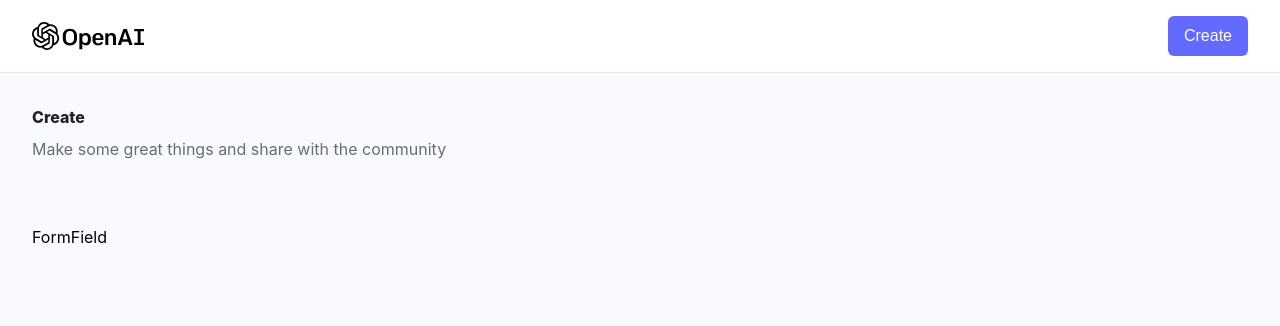
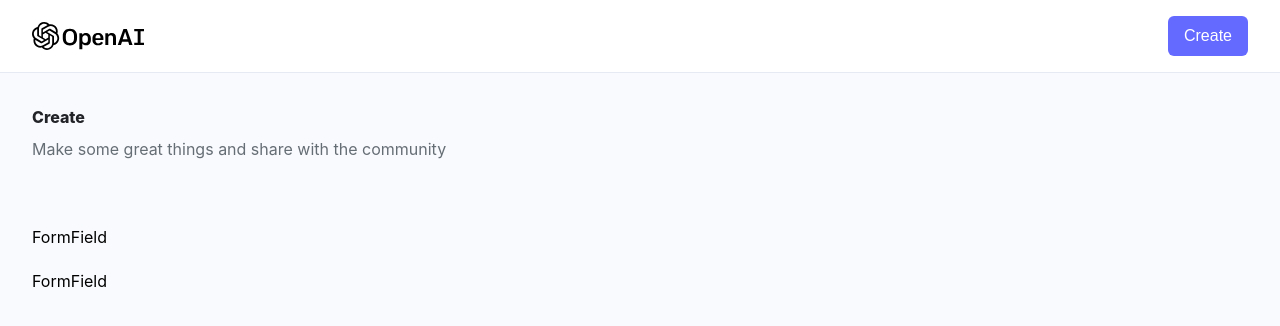
Before and after one commit to alanxu186/Dalle_clone, a React (Vite) app in the folder client/: page /create-post in a window 1280 px wide. Shown: the top 326 px of the page. Built offline with nearby package versions, Linux system fonts and the light colour scheme; a web font is replaced by a local one.

Commit message:
duplicate addition FormField for prompts, create handleSurpriseMe function

```diff
--- a/client/src/pages/CreatePost.jsx
+++ b/client/src/pages/CreatePost.jsx
@@ -23,6 +23,10 @@ const CreatePost = () => {
 
   }
 
+  const handleSurpriseMe = () => {
+
+  }
+
   return (
     <section className="max-w-7xl mx-auto">
       <div>
@@ -40,6 +44,16 @@ const CreatePost = () => {
             value={form.name}
             handleChange={handleChange}
           />
+          <FormField
+            LabelName='Prompt'
+            type='text'
+            name='prompt'
+            placeholder='A bowl of soup that looks like a monster, knitted out of wool'
+            value={form.prompt}
+            handleChange={handleChange}
+            isSurpriseMe
+            handleSurpriseMe={handleSurpriseMe}
+          />
         </div>
       </form>
     </section>
```
